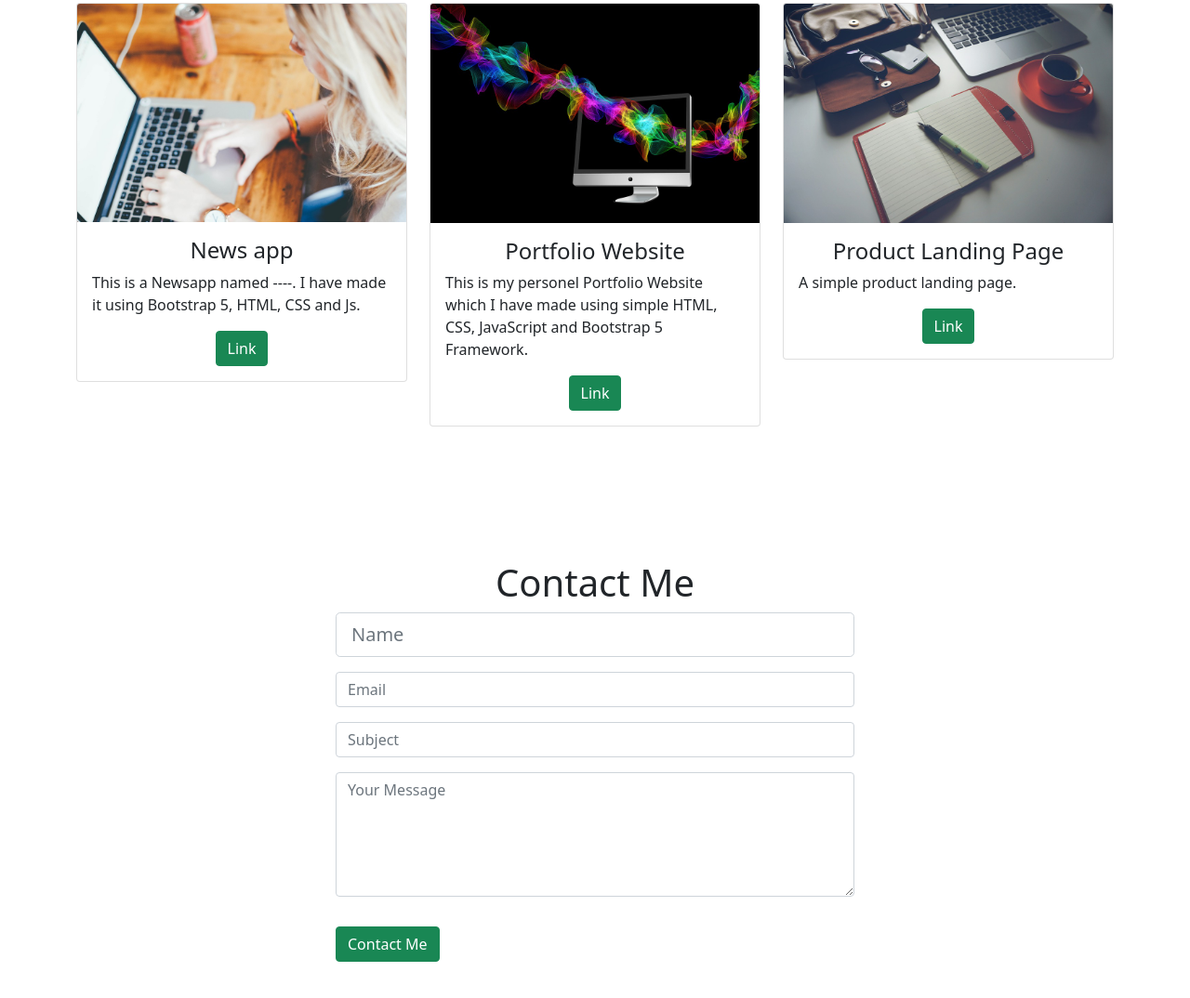
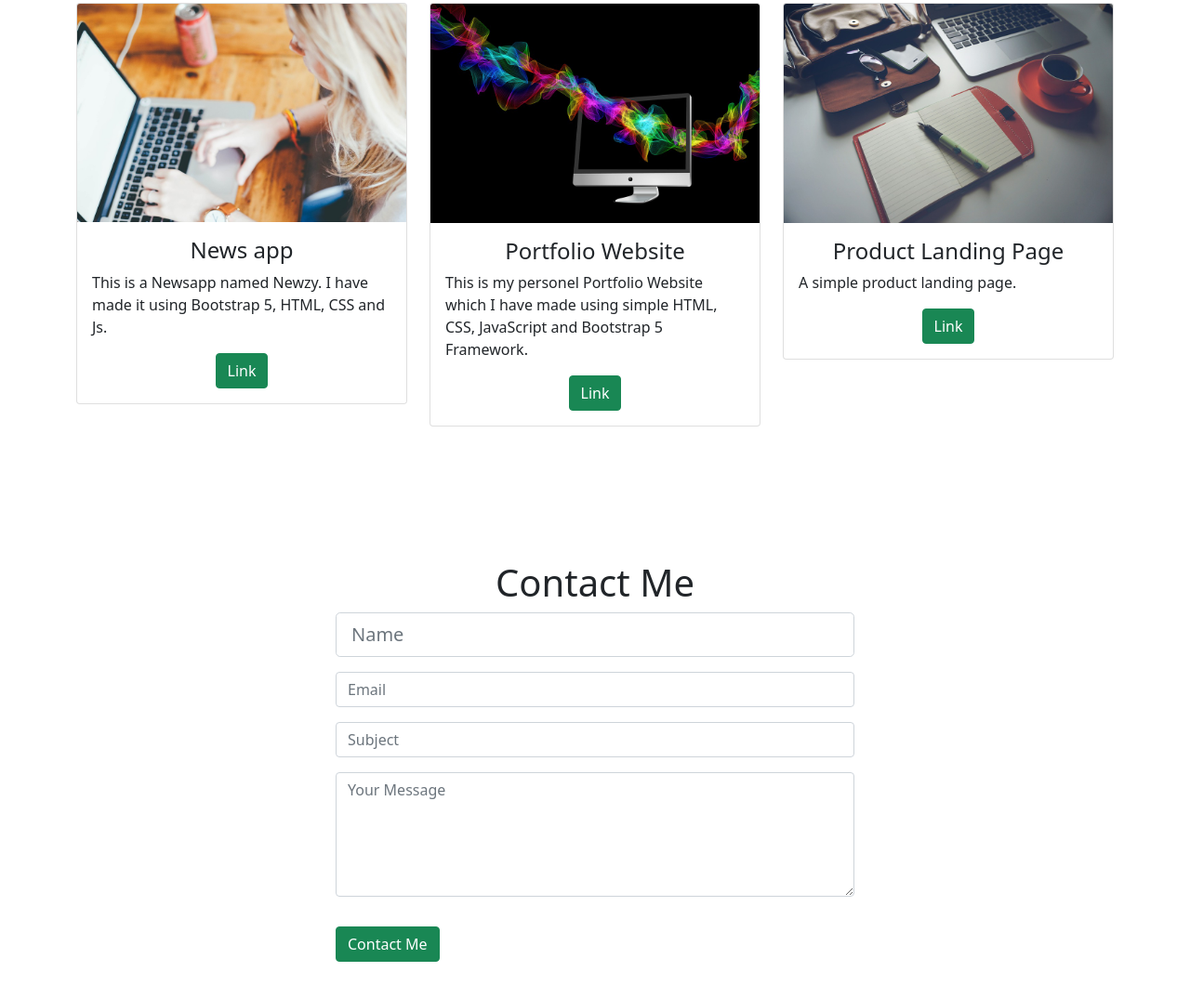
Before and after one commit to mdsharfu/My-portfolio-Website, a plain HTML site: page Task1-Portfolio Website/index.html in a window 1280 px wide. Shown: the part 2216-3290 px from the top of the page at 93% size. Drawn offline with nearby package versions, Linux system fonts and the light colour scheme.

Commit message:
Update index.html

```diff
--- a/Task1-Portfolio Website/index.html
+++ b/Task1-Portfolio Website/index.html
@@ -142,7 +142,7 @@
                   <img class="card-img-top" src="images/portfolioImage1.jpg" alt="Card image" style="width:100%">
                   <div class="card-body">
                       <h4 class="card-title">News app</h4>
-                      <p class="card-text">This is a Newsapp named ----. I have made it using Bootstrap 5, HTML, CSS and Js. </p>
+                      <p class="card-text">This is a Newsapp named Newzy. I have made it using Bootstrap 5, HTML, CSS and Js. </p>
                       <div class="text-center">
                           <a href="#" class="btn btn-success">Link</a>
                       </div>
```
